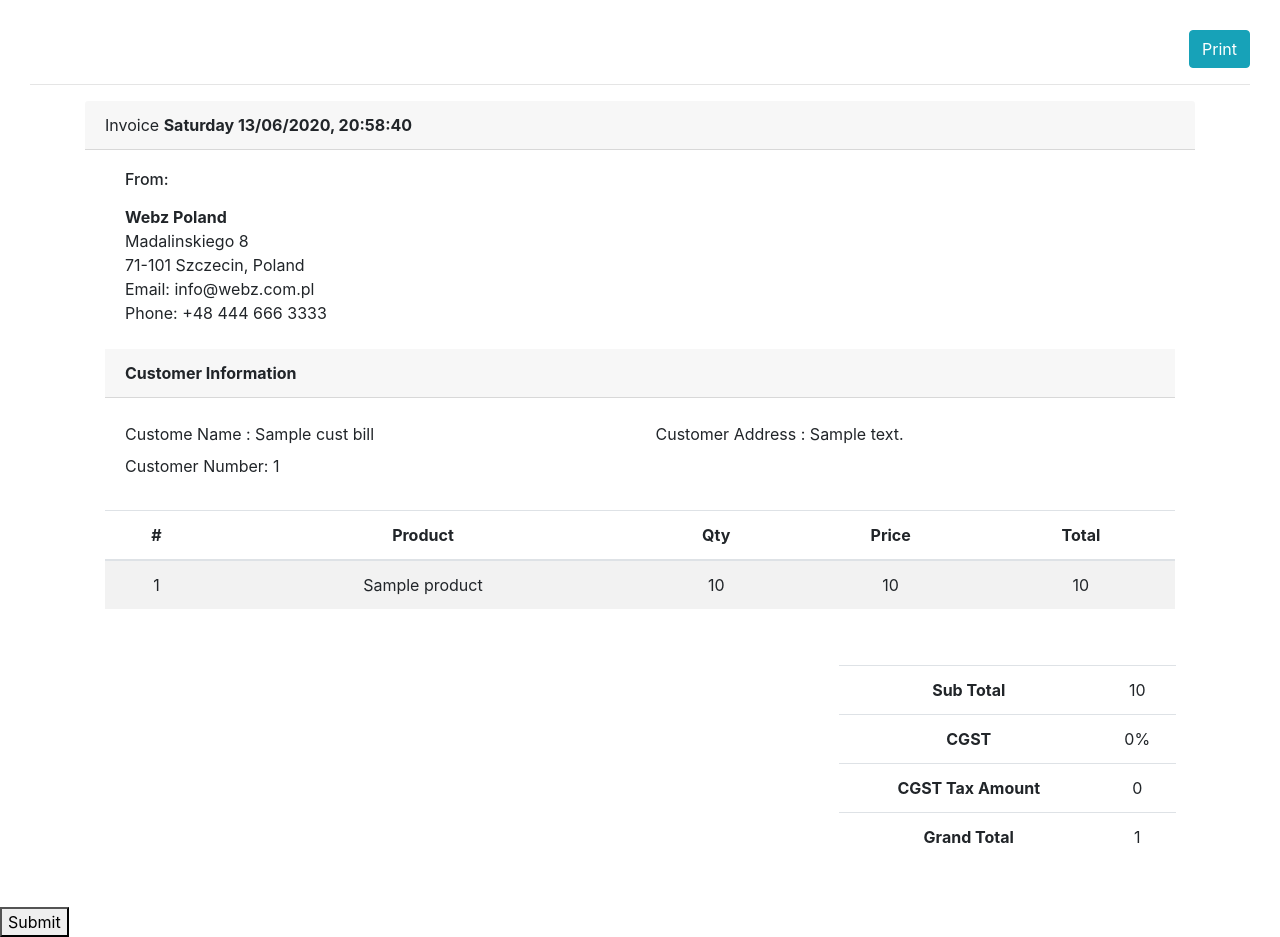
After one commit to arpit0907/farm_product, a Django app: template farm/templates/billing/retrive_bill_list.html in a window 1280 px wide. The commit adds this page. Run offline with Django 3.2, Linux system fonts and the light colour scheme; the template is opened without the code that fills it: most values are stand-ins (such as "Sample title", 1, 10 or a date in 2020); some libraries are stand-ins or nearby versions.

Commit message:
Added product and calaculation part

```diff
--- a/farm/apps/product/admin.py
+++ b/farm/apps/product/admin.py
@@ -4,7 +4,7 @@ from __future__ import unicode_literals
 from django.contrib import admin
 
 # Register your models here.
-from .models import Product, User
+from .models import Product, User, CustomeDetailBill
 
 # Register your models here.
 
@@ -14,5 +14,9 @@ class ProductAdmin(admin.ModelAdmin):
 class UserAdmin(admin.ModelAdmin):
    list_display = ("username","email")
 
+class CustomeDetailBillAdmin(admin.ModelAdmin):
+   list_display = ("customer_name","customer_address","product_list","unit_price_list","total_amount")
+
 admin.site.register(Product, ProductAdmin)
+admin.site.register(CustomeDetailBill, CustomeDetailBillAdmin)
 admin.site.register(User, UserAdmin)
--- /dev/null
+++ b/farm/apps/product/templatetags/custome.py
@@ -0,0 +1,31 @@
+from django import template
+from product.models import Product, User
+from django.utils.timezone import datetime
+
+
+register = template.Library()
+
+@register.simple_tag
+def get_poducts():
+    product = Product.objects.all()
+    return product
+
+@register.simple_tag
+def today_days():
+	today = datetime.today()
+	return today.strftime("%A %d/%m/%Y, %H:%M:%S")
+
+@register.simple_tag
+def filter_bill(bill_obj):
+	bill_dict =[]
+	qty = bill_obj.quantity_list
+	for obj in range(0,len(qty)):
+		bill_dict.append({
+		'product_list': bill_obj.product_list[obj],
+		'quantity_list': qty[obj],
+		'unit_price_list': bill_obj.unit_price_list[obj],
+		'total_list' : bill_obj.total_list[obj]
+		})
+	return bill_dict
+
+	print(bill_dict)
--- a/farm/apps/product/urls.py
+++ b/farm/apps/product/urls.py
@@ -11,4 +11,6 @@ urlpatterns = [
    path('product/delete/<int:pk>', ProductDeleteView.as_view(), name='product-delete'),
    path('product/detail/<int:pk>', ProductDetailView.as_view(), name='product-detail'),
    path('create_bill/', CustomerDataStore.as_view(), name='create_bill'),
+   path('retrive_bill/<int:pk>/', RetriveBillData.as_view(), name='retrive_bill'),
+   path('bills/', BillList.as_view(), name='bills'),
   ]
--- a/farm/settings/base.py
+++ b/farm/settings/base.py
@@ -112,8 +112,8 @@ AUTH_PASSWORD_VALIDATORS = [
 # https://docs.djangoproject.com/en/1.11/topics/i18n/
 
 LANGUAGE_CODE = 'en-us'
-
-TIME_ZONE = 'UTC'
+TIME_ZONE =  'Asia/Kolkata'
+# TIME_ZONE = 'UTC'
 
 USE_I18N = True
 
--- a/farm/static/css/style.css
+++ b/farm/static/css/style.css
@@ -81,7 +81,7 @@
 .invoice table th {
     white-space: nowrap;
     font-weight: 400;
-    font-size: 16px
+    font-size: 16px;
 }
 
 .invoice table td h3 {
@@ -163,3 +163,9 @@
         page-break-before: always
     }
 }
+
+.row {
+    display: flex;
+    margin-right: 4px;
+    margin-left: 5px;
+}
--- /dev/null
+++ b/farm/templates/billing/retrive_bill_list.html
@@ -0,0 +1,146 @@
+<!DOCTYPE html>
+
+<html>
+{% load custome %}
+<head>
+    <title>Farm</title>
+    <link href="https://maxcdn.bootstrapcdn.com/bootstrap/4.1.1/css/bootstrap.min.css" rel="stylesheet" id="bootstrap-css">
+    <link rel="stylesheet" type="text/css" href="/static/css/style.css">
+    <script src="https://maxcdn.bootstrapcdn.com/bootstrap/4.1.1/js/bootstrap.min.js"></script>
+    <script src="https://ajax.googleapis.com/ajax/libs/jquery/3.5.1/jquery.min.js"></script>
+        <!-- toster jsvs script-->
+    <script type="text/javascript" src="//cdnjs.cloudflare.com/ajax/libs/toastr.js/latest/js/toastr.min.js"></script>
+    <link href="//cdnjs.cloudflare.com/ajax/libs/toastr.js/latest/css/toastr.min.css" rel="stylesheet">
+    <!-- End toster jsvs script-->
+
+</head>
+<body>
+
+<div id="invoice">
+<div class="toolbar hidden-print">
+    <div class="text-right">
+        <button id="printInvoice" class="btn btn-info"><i class="fa fa-print"></i> Print</button>
+    </div>
+    <hr>
+</div>
+<div class="container">
+    <div class="card-header">
+        Invoice
+        <strong>Saturday 13/06/2020, 20:58:40</strong>
+
+    </div>
+    <div class="card-body">
+    <div class="row mb-4">
+    <div class="col-sm-6">
+    <h6 class="mb-3">From:</h6>
+    <div>
+    <strong>Webz Poland</strong>
+    </div>
+    <div>Madalinskiego 8</div>
+    <div>71-101 Szczecin, Poland</div>
+    <div>Email: info@webz.com.pl</div>
+    <div>Phone: +48 444 666 3333</div>
+    </div>
+
+    </div>
+    <div class="card-header">
+
+        <strong>Customer Information</strong>
+
+
+
+    </div>
+<br>
+<form method="POST">
+    <input type="hidden" name="csrfmiddlewaretoken" value="0mwhypZpGFqmaBzOfrWUNDGcWr1KoQvU3TrW7AJEiNMLX4mqWo0uaMSi4ll5g47r">
+
+<div class="row">
+<div class="col-sm-6">
+    <label for="male">Custome Name</label> : {{cust_bill.customer_name}}
+</div>
+<div class="col-sm-6">
+    <label for="male">Customer Address</label> : {{cust_bill.customer_address}}
+</div>
+<div class="col-sm-6">
+    <label for="male">Customer Number</label>: {{cust_bill.customer_number}}
+</div>
+
+</div>
+
+
+<br>
+
+    <div class="table-responsive-sm">
+                          <table class="table table-striped" id="tab_logic">
+                            <thead>
+                              <tr>
+                                <th class="text-center"> # </th>
+                                <th class="text-center"> Product </th>
+                                <th class="text-center"> Qty </th>
+                                <th class="text-center"> Price </th>
+                                <th class="text-center"> Total </th>
+                              </tr>
+                            </thead>
+                            <tbody>
+
+   						{% filter_bill cust_bill as bills %}
+   							{% for bill in bills %}
+                              <tr id='addr0'>
+                                <td class="text-center">{{ forloop.counter }}</td>
+
+                                <td class="text-center">{{bill.product_list}}</td>
+
+                                <!--<td><input type="text" name='product[]'  placeholder='Enter Product Name' class="form-control"/></td>-->
+                                <td class="text-center">{{bill.quantity_list}}</td>
+                                <td class="text-center">{{bill.unit_price_list}}</td>
+                                <td class="text-center">{{bill.total_list}}</td>
+                              </tr>
+                              <tr id='addr1'></tr>
+                              {% endfor %}
+                            </tbody>
+                          </table>
+                        </div>
+                      </div>
+
+                      <div class="row clearfix" style="margin-top:20px">
+                        <div class="col-lg-4 col-sm-5 ml-auto">
+                          <table class="table table-clear" id="tab_logic_total">
+                            <tbody>
+                              <tr>
+                                <th class="text-center">Sub Total</th>
+                                <td class="text-center">{{cust_bill.sub_amount}}</td>
+                              </tr>
+                              <tr>
+                                <th class="text-center">CGST</th>
+                                <td class="text-center">0%</td>
+                              </tr>
+                              <tr>
+                                <th class="text-center">CGST Tax Amount</th>
+                                <td class="text-center">0</td>
+                              </tr>
+                              <tr>
+                                <th class="text-center">Grand Total</th>
+                                <td class="text-center">{{cust_bill.total_amount}}</td>
+                              </tr>
+                            </tbody>
+                          </table>
+
+                        </div>
+</div>
+    </div>
+    </div>
+    <button type="submit">Submit</button>
+    </form>
+
+</body>
+<script type="text/javascript">
+ $('#printInvoice').click(function(){
+            Popup($('.invoice'));
+            function Popup(data)
+            {
+                window.print();
+                return true;
+            }
+        });
+</script>
+</html>
```
Also changed, not shown: farm/apps/product/forms.py (+7 -1 lines), farm/apps/product/helpers.py (added, +22 -0 lines), farm/apps/product/models.py (+12 -6 lines), farm/apps/product/views.py (+32 -2 lines), farm/templates/billing/bills_list.html (added, +46 -0 lines), farm/templates/billing/product_bill.html (+183 -99 lines), farm/apps/product/templatetags/__init__.py (added).
